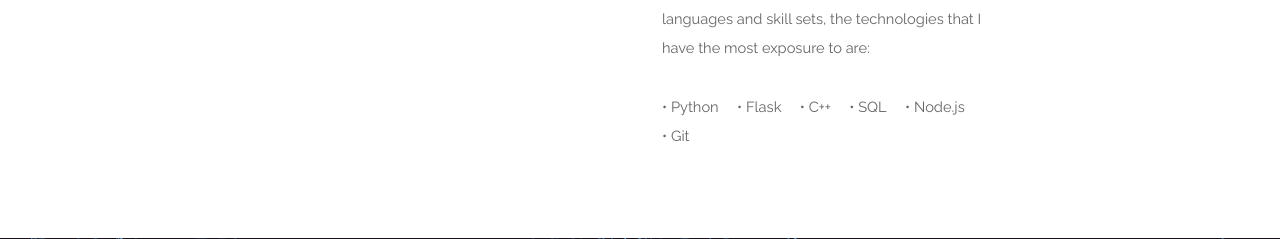
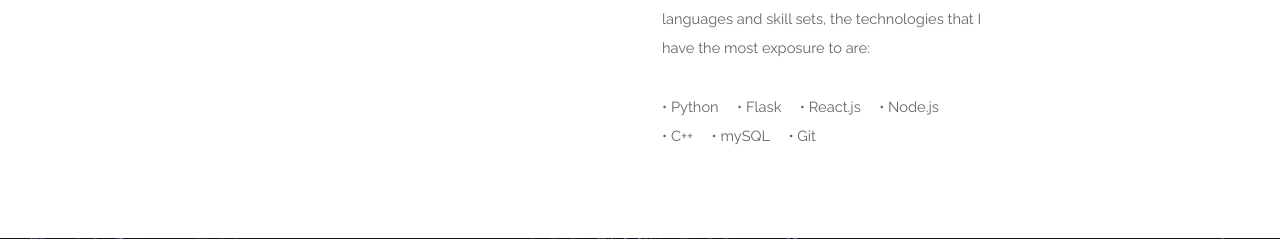
Before and after one commit to WillBurnham/personal-website, a Flask app: page / in a window 1280 px wide. Shown: the part 1254-1493 px from the top of the page. Run offline with Flask 2, Linux system fonts and the light colour scheme.

Commit message:
Update index.html

```diff
--- a/templates/index.html
+++ b/templates/index.html
@@ -48,10 +48,11 @@
     							<ul class="icons">
             						<li>&bull; Python</li>
             						<li>&bull; Flask</li>
+            				        <li>&bull; React.js</li>
+            						<li>&bull; Node.js</li>
             						<li>&bull; C++</li>
-            						<li>&bull; SQL</li>
-            						<li>&bull; Node.js</li>
-							<li>&bull; Git</li>
+            						<li>&bull; mySQL</li>
+        							<li>&bull; Git</li>
             					</ul>
 							</div>
 						</div>
```
